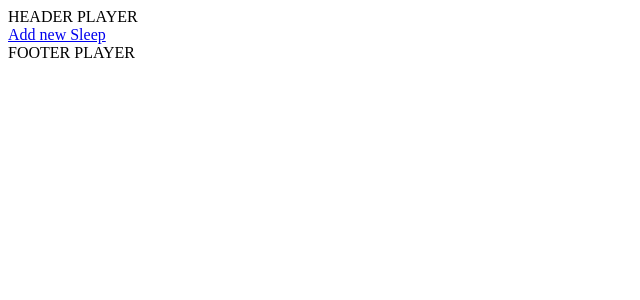
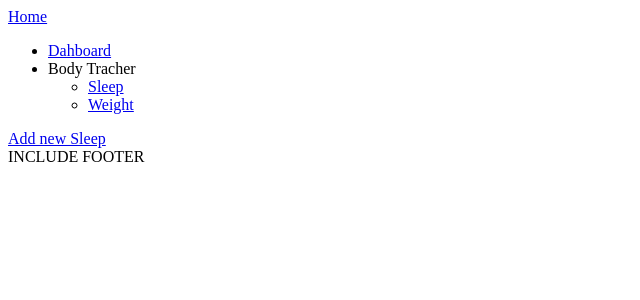
Before and after one commit to Ghriim/life-saver, a Symfony app: template templates/player/body-tracker/pages/sleep-list.html.twig in a window 1280 px wide. Shown: the top 300 px of the page, without its empty margins (0-640 px from the left). Run offline with Twig, Linux system fonts and the light colour scheme; the template is opened without the code that fills it, so the values that code supplies are empty; some libraries are stand-ins or nearby versions.

Commit message:
Improve navigation

```diff
--- a/src/Infrastructure/Controller/HomeController.php
+++ b/src/Infrastructure/Controller/Public/HomeController.php
@@ -1,6 +1,6 @@
 <?php
 
-namespace App\Infrastructure\Controller;
+namespace App\Infrastructure\Controller\Public;
 
 use Symfony\Bundle\FrameworkBundle\Controller\AbstractController;
 use Symfony\Component\HttpFoundation\Request;
@@ -9,7 +9,7 @@ use Symfony\Component\Routing\Annotation\Route;
 
 final class HomeController extends AbstractController
 {
-    #[Route('/', name: 'page_home', methods: ['GET'])]
+    #[Route('/', name: 'page_player_home', methods: ['GET'])]
     public function home(Request $request): Response
     {
         return $this->render('home.html.twig');
--- a/templates/player/base-player.html.twig
+++ b/templates/player/base-player.html.twig
@@ -2,7 +2,7 @@
 
 {% block body %}
     <header id="main-menu-player" class="main-menu">
-        HEADER PLAYER
+        {% include 'player/components/_player_header.html.twig' %}
     </header>
 
     <main id="main-wrap">
@@ -11,6 +11,6 @@
     </main>
 
     <footer id="main-footer-player" class="main-footer">
-        FOOTER PLAYER
+        {% include 'player/components/_player_footer.html.twig' %}
     </footer>
 {% endblock %}
--- a/templates/player/body-tracker/pages/sleep-list.html.twig
+++ b/templates/player/body-tracker/pages/sleep-list.html.twig
@@ -2,13 +2,13 @@
 
 {% block page_content %}
     <div>
-        <a href="{{ path('page_sleep_add') }}" title="">Add new Sleep</a>
+        <a href="{{ path('page_player_sleep_add') }}" title="">Add new Sleep</a>
     </div>
     {% for sleep in sleeps %}
         <article>
             <ul>
                 <li>
-                    <a href="{{ path('page_sleep_edit', {sleepId: sleep.id}) }}" title="">
+                    <a href="{{ path('page_player_sleep_edit', {sleepId: sleep.id}) }}" title="">
                         Id: {{ sleep.id }}</a>
                 </li>
                 <li>In bed: {{ sleep.inBed }}</li>
@@ -18,10 +18,10 @@
                 <li>
                     <ul>
                         <li>
-                            <a href="{{ path('page_sleep_edit', {sleepId: sleep.id}) }}" title="">Edit</a>
+                            <a href="{{ path('page_player_sleep_edit', {sleepId: sleep.id}) }}" title="">Edit</a>
                         </li>
                         <li>
-                            <a href="{{ path('page_sleep_delete', {sleepId: sleep.id}) }}" title="">Delete</a>
+                            <a href="{{ path('page_player_sleep_delete', {sleepId: sleep.id}) }}" title="">Delete</a>
                         </li>
                     </ul>
                 </li>
--- a/templates/player/body-tracker/pages/sleep-save.html.twig
+++ b/templates/player/body-tracker/pages/sleep-save.html.twig
@@ -11,7 +11,7 @@
             {{ form_widget(form.outOfBed) }}
         </div>
         <div>
-            <a href="{{ path('page_sleeps_for_current_user') }}" class="button cancel-color">Cancel</a>
+            <a href="{{ path('page_player_sleeps_for_current_user') }}" class="button cancel-color">Cancel</a>
             <button type="submit" class="button action-color">Save</button>
         </div>
     {{ form_end(form) }}
--- a/templates/player/body-tracker/pages/weight-save.html.twig
+++ b/templates/player/body-tracker/pages/weight-save.html.twig
@@ -7,7 +7,7 @@
             {{ form_widget(form.weight) }}
         </div>
         <div>
-            <a href="{{ path('page_weights_for_current_user') }}" class="button cancel-color">Cancel</a>
+            <a href="{{ path('page_player_weights_for_current_user') }}" class="button cancel-color">Cancel</a>
             <button type="submit" class="button action-color">Save</button>
         </div>
     {{ form_end(form) }}
--- /dev/null
+++ b/templates/player/components/_player_footer.html.twig
@@ -0,0 +1 @@
+INCLUDE FOOTER
--- /dev/null
+++ b/templates/player/components/_player_header.html.twig
@@ -0,0 +1,10 @@
+<a href="{{ path('page_player_home') }}" title="">Home</a>
+<ul>
+    <li><a href="{{ path('page_player_dashboard') }}" title="">Dahboard</a></li>
+    <li>Body Tracher
+        <ul>
+            <li><a href="{{ path('page_player_sleeps_for_current_user') }}" title="">Sleep</a></li>
+            <li><a href="{{ path('page_player_weights_for_current_user') }}" title="">Weight</a></li>
+        </ul>
+    </li>
+</ul>
--- /dev/null
+++ b/templates/player/dashboard.html.twig
@@ -0,0 +1,5 @@
+{% extends 'player/base-player.html.twig' %}
+
+{% block page_content %}
+    DASHBOARD
+{% endblock %}
```
Also changed, not shown: config/routes.yaml (+10 -3 lines), src/Infrastructure/Controller/Player/BodyTracker/SleepController.php (+8 -8 lines), src/Infrastructure/Controller/Player/BodyTracker/WeightController.php (+8 -8 lines), src/Infrastructure/Controller/Player/DashboardController.php (added, +15 -0 lines), templates/player/body-tracker/pages/weight-list.html.twig (+4 -4 lines).
